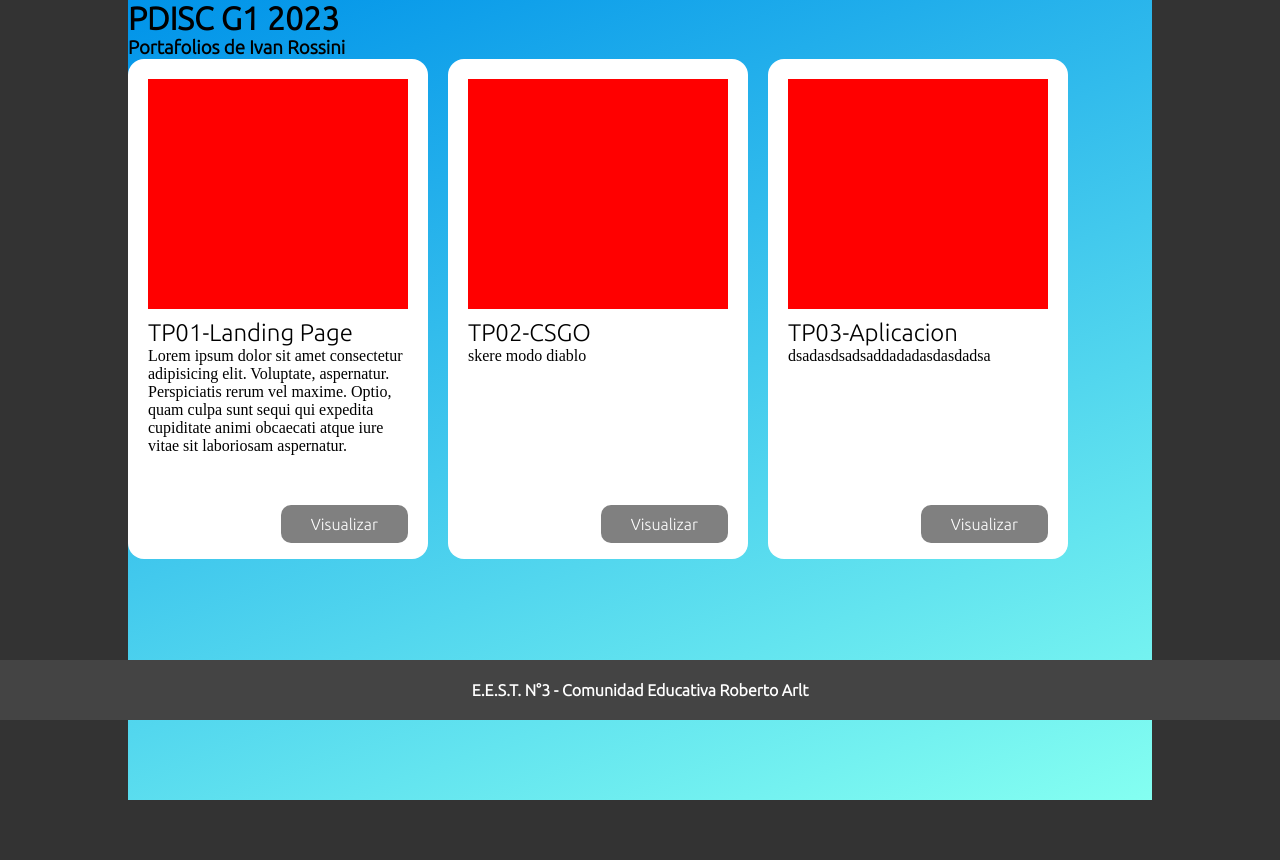
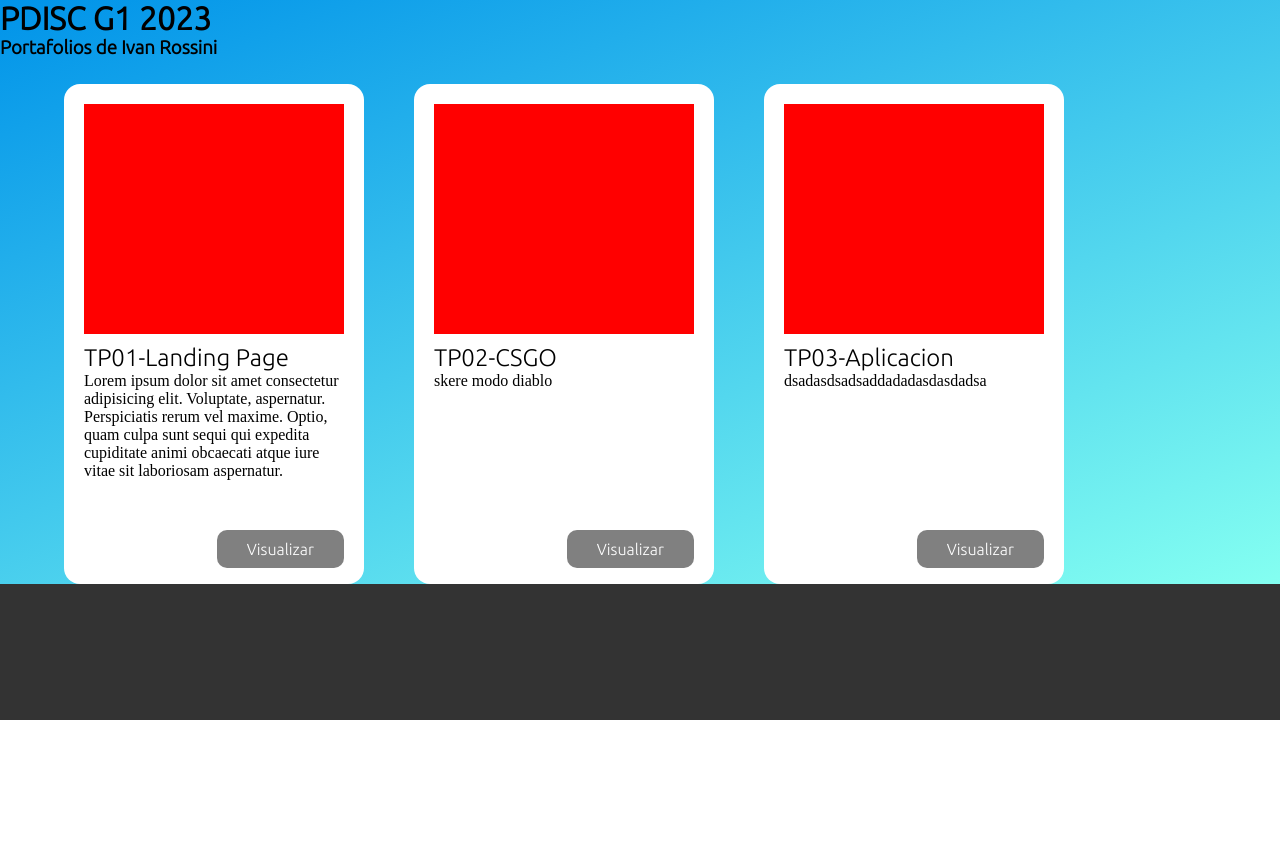
Before and after one commit to IvanRossin1/tp_chaza23, a PHP site: page / in a window 1280 px wide. Shown: the part 80-940 px from the top of the page. After the commit the page ends 800 px from the top, so only its background shows below. Run offline with PHP 8.4, Linux system fonts and the light colour scheme.

Commit message:
dasdasdasdas

```diff
--- a/css/style.css
+++ b/css/style.css
@@ -44,9 +44,17 @@
 }
 
 .wrapper {
-    display: flex; /* habilita flexbox al contenido de mi selector */
-    gap: 20px; /* similar a margin */
-    /* flex-direction: column; */
+    display: flex;/* habilita flexbox al contenido de mi selector */
+    gap: 50px;/* similar a margin */
+    flex-direction: row;
+    padding-left: 5%;
+    padding-right: 5%;
+    padding-top: 25px;
+    overflow: hidden;
+    width: 100%;
+    height: 100%;
+    display: flex;
+    flex-wrap: wrap;
 }
 
 .card {
@@ -100,8 +108,7 @@
     background-color: red;
 } */
 
-footer {
-    /* VERIFICAR margin-botoom CUANDO AGREGUE CONTENIDO A LA CLASE CONTENIDO */
+/* footer {
     background-color: #444;
     height: 60px;
     width: 100%;
@@ -110,13 +117,13 @@
     color: white;
     line-height: 60px;
     text-align: center;
-}
+} */
 
 .contenido {
-    height: 800px;
-    width: 80%;
+    height: 100%;
+    width: 100%;
     margin: auto;
     background-color: #0093E9;
     background-image: linear-gradient(160deg, #0093E9 0%, #84fff1 100%);
-    margin-bottom: 60px;
+    /* margin-bottom: 60px; */
 }
--- a/index.html
+++ b/index.html
@@ -53,12 +53,11 @@
             </div>
         </div>
 
-        <footer>
+        <!-- <footer>
             <h4 class="ubuntu">
                 E.E.S.T. N°3 - Comunidad Educativa Roberto Arlt
-                <!-- <span class="material-icons">thumb_up</span> -->
             </h4>
-        </footer>
+        </footer> -->
         <script src="js/actions.js"></script>
     </body>
 </html>
```
